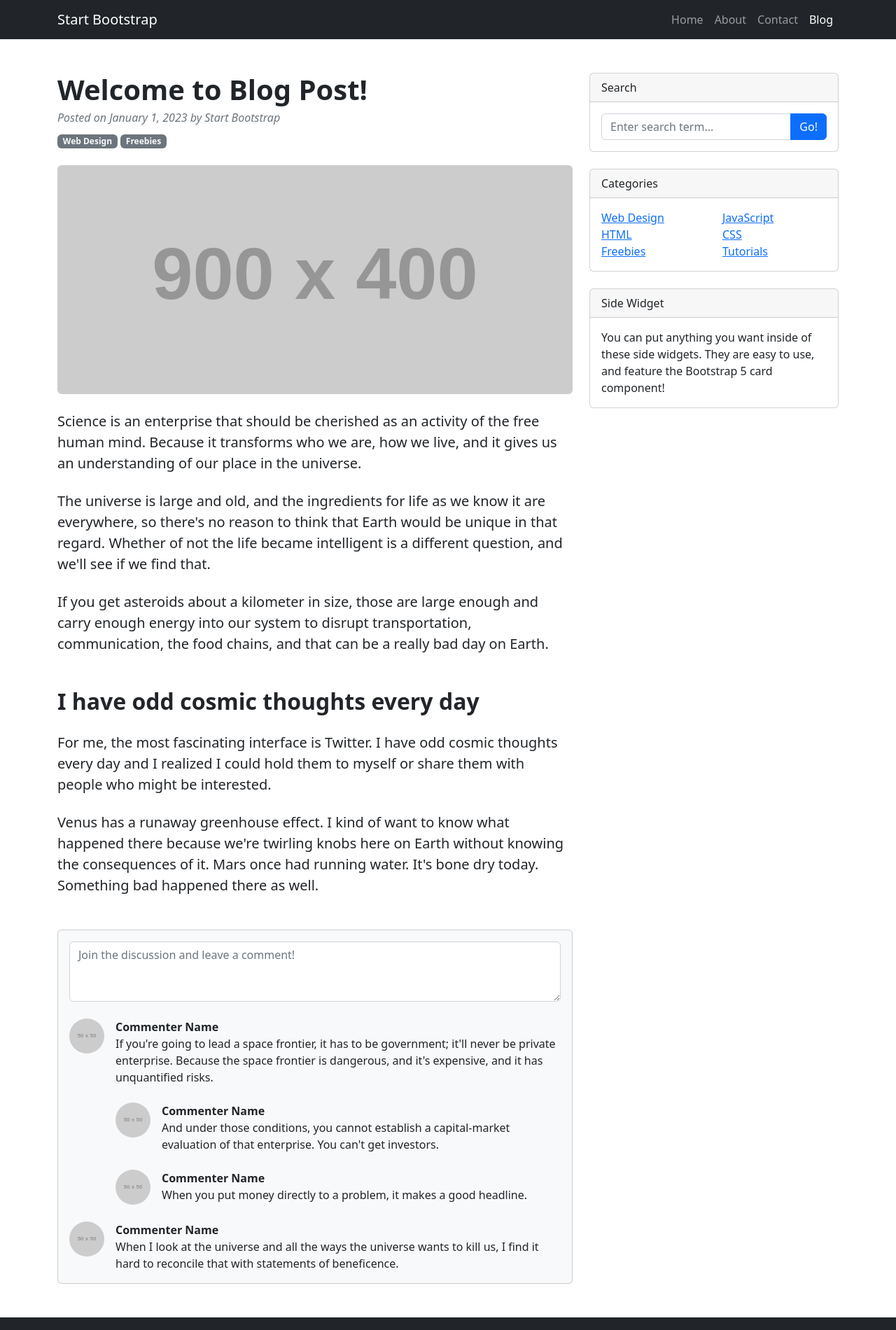
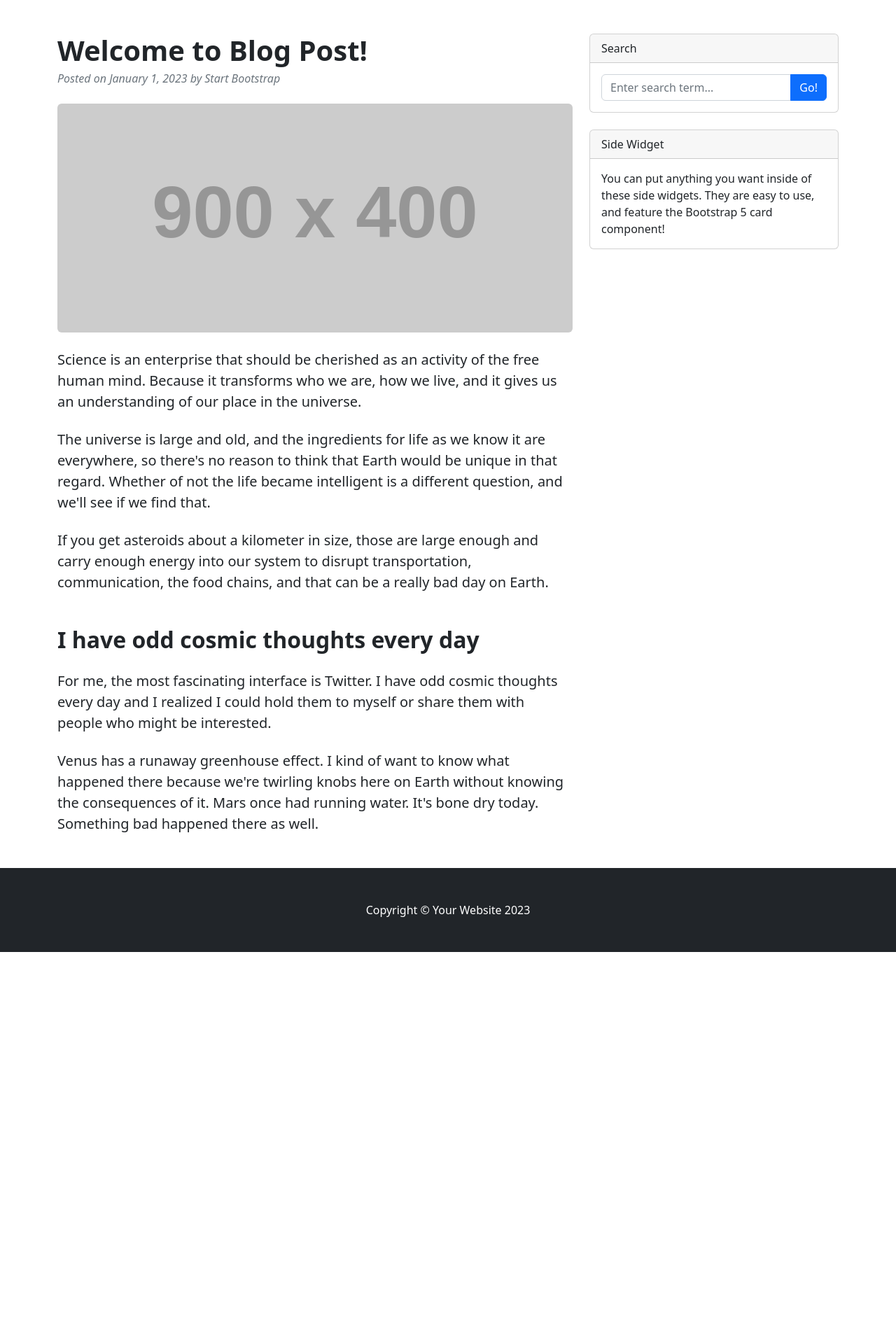
Before and after one commit to FefeShn/BlogFefe, a plain HTML site: page index.html in a window 1280 px wide. Shown: the top 1900 px of the page at 70% size. After the commit the page ends 1360 px from the top, so only its background shows below. Drawn offline with nearby package versions, Linux system fonts and the light colour scheme; placeholder pictures from the web are drawn by us.

Commit message:
retirei: navbar, post categories (tags), categories section e comments section

```diff
--- a/index.html
+++ b/index.html
@@ -13,20 +13,7 @@
     </head>
     <body>
         <!-- Responsive navbar-->
-        <nav class="navbar navbar-expand-lg navbar-dark bg-dark">
-            <div class="container">
-                <a class="navbar-brand" href="#!">Start Bootstrap</a>
-                <button class="navbar-toggler" type="button" data-bs-toggle="collapse" data-bs-target="#navbarSupportedContent" aria-controls="navbarSupportedContent" aria-expanded="false" aria-label="Toggle navigation"><span class="navbar-toggler-icon"></span></button>
-                <div class="collapse navbar-collapse" id="navbarSupportedContent">
-                    <ul class="navbar-nav ms-auto mb-2 mb-lg-0">
-                        <li class="nav-item"><a class="nav-link" href="#">Home</a></li>
-                        <li class="nav-item"><a class="nav-link" href="#!">About</a></li>
-                        <li class="nav-item"><a class="nav-link" href="#!">Contact</a></li>
-                        <li class="nav-item"><a class="nav-link active" aria-current="page" href="#">Blog</a></li>
-                    </ul>
-                </div>
-            </div>
-        </nav>
+
         <!-- Page content-->
         <div class="container mt-5">
             <div class="row">
@@ -40,8 +27,7 @@
                             <!-- Post meta content-->
                             <div class="text-muted fst-italic mb-2">Posted on January 1, 2023 by Start Bootstrap</div>
                             <!-- Post categories-->
-                            <a class="badge bg-secondary text-decoration-none link-light" href="#!">Web Design</a>
-                            <a class="badge bg-secondary text-decoration-none link-light" href="#!">Freebies</a>
+
                         </header>
                         <!-- Preview image figure-->
                         <figure class="mb-4"><img class="img-fluid rounded" src="https://dummyimage.com/900x400/ced4da/6c757d.jpg" alt="..." /></figure>
@@ -56,47 +42,7 @@
                         </section>
                     </article>
                     <!-- Comments section-->
-                    <section class="mb-5">
-                        <div class="card bg-light">
-                            <div class="card-body">
-                                <!-- Comment form-->
-                                <form class="mb-4"><textarea class="form-control" rows="3" placeholder="Join the discussion and leave a comment!"></textarea></form>
-                                <!-- Comment with nested comments-->
-                                <div class="d-flex mb-4">
-                                    <!-- Parent comment-->
-                                    <div class="flex-shrink-0"><img class="rounded-circle" src="https://dummyimage.com/50x50/ced4da/6c757d.jpg" alt="..." /></div>
-                                    <div class="ms-3">
-                                        <div class="fw-bold">Commenter Name</div>
-                                        If you're going to lead a space frontier, it has to be government; it'll never be private enterprise. Because the space frontier is dangerous, and it's expensive, and it has unquantified risks.
-                                        <!-- Child comment 1-->
-                                        <div class="d-flex mt-4">
-                                            <div class="flex-shrink-0"><img class="rounded-circle" src="https://dummyimage.com/50x50/ced4da/6c757d.jpg" alt="..." /></div>
-                                            <div class="ms-3">
-                                                <div class="fw-bold">Commenter Name</div>
-                                                And under those conditions, you cannot establish a capital-market evaluation of that enterprise. You can't get investors.
-                                            </div>
-                                        </div>
-                                        <!-- Child comment 2-->
-                                        <div class="d-flex mt-4">
-                                            <div class="flex-shrink-0"><img class="rounded-circle" src="https://dummyimage.com/50x50/ced4da/6c757d.jpg" alt="..." /></div>
-                                            <div class="ms-3">
-                                                <div class="fw-bold">Commenter Name</div>
-                                                When you put money directly to a problem, it makes a good headline.
-                                            </div>
-                                        </div>
-                                    </div>
-                                </div>
-                                <!-- Single comment-->
-                                <div class="d-flex">
-                                    <div class="flex-shrink-0"><img class="rounded-circle" src="https://dummyimage.com/50x50/ced4da/6c757d.jpg" alt="..." /></div>
-                                    <div class="ms-3">
-                                        <div class="fw-bold">Commenter Name</div>
-                                        When I look at the universe and all the ways the universe wants to kill us, I find it hard to reconcile that with statements of beneficence.
-                                    </div>
-                                </div>
-                            </div>
-                        </div>
-                    </section>
+
                 </div>
                 <!-- Side widgets-->
                 <div class="col-lg-4">
@@ -111,27 +57,7 @@
                         </div>
                     </div>
                     <!-- Categories widget-->
-                    <div class="card mb-4">
-                        <div class="card-header">Categories</div>
-                        <div class="card-body">
-                            <div class="row">
-                                <div class="col-sm-6">
-                                    <ul class="list-unstyled mb-0">
-                                        <li><a href="#!">Web Design</a></li>
-                                        <li><a href="#!">HTML</a></li>
-                                        <li><a href="#!">Freebies</a></li>
-                                    </ul>
-                                </div>
-                                <div class="col-sm-6">
-                                    <ul class="list-unstyled mb-0">
-                                        <li><a href="#!">JavaScript</a></li>
-                                        <li><a href="#!">CSS</a></li>
-                                        <li><a href="#!">Tutorials</a></li>
-                                    </ul>
-                                </div>
-                            </div>
-                        </div>
-                    </div>
+
                     <!-- Side widget-->
                     <div class="card mb-4">
                         <div class="card-header">Side Widget</div>
```
